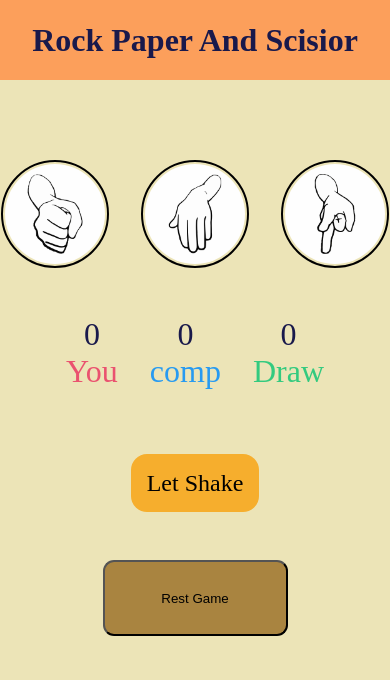
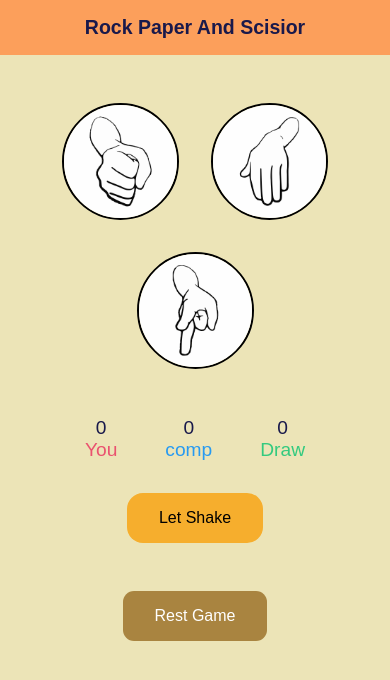
Before and after one commit to Kiranthakurcoder/stone-paper-scissors, a plain HTML site: page index.html in a window 390 px wide. Drawn offline with Linux system fonts and the light colour scheme.

Commit message:
Update style.css

```diff
--- a/style.css
+++ b/style.css
@@ -1,150 +1,94 @@
-*{
-    margin:0;
-    padding:0;
+* {
+  margin: 0;
+  padding: 0;
+  box-sizing: border-box;
   text-align: center;
 }
 
-body{
-    /* background-color:#FC9F5B; */
-    background-color: #ECE4B7;
-    color: aliceblue;
+body {
+  background-color: #ece4b7;
+  color: #19194b;
+  font-family: sans-serif;
+}
 
+h1 {
+  background-color: #fc9f5b;
+  padding: 1rem;
+  font-size: 5vw;
 }
-h1{
-    background-color:#FC9F5B;
-    height: 5rem;
-    line-height: 5rem;
-    color: #19194b;
+
+.choises {
+  display: flex;
+  flex-wrap: wrap;
+  justify-content: center;
+  align-items: center;
+  gap: 2rem;
+  margin-top: 3rem;
 }
-.choice :hover{
 
-    /* opacity: 0.5; */
+.choice {
+  width: 30vw;
+  max-width: 170px;
+  aspect-ratio: 1/1;
+  border-radius: 50%;
+  border: 2px solid black;
+  display: flex;
+  justify-content: center;
+  align-items: center;
+  transition: all 0.3s ease;
+}
+
+.choice:hover {
+  box-shadow: 0 0 15px #dd07f5;
+  background-color: brown;
   cursor: pointer;
-    background-color: brown;
 }
 
 .choice:active {
-    transform: scale(0.9); /* Scale down for zoom-out effect */
+  transform: scale(0.9);
 }
-.choice{
-    height: 170px;
-    width: 170px;
+
+img {
+  width: 100%;
+  height: 100%;
   border-radius: 50%;
+  object-fit: cover;
+}
+
+.score-card {
   display: flex;
   justify-content: center;
   align-items: center;
-    border: 2px solid black;
-
-
+  gap: 3rem;
+  font-size: clamp(1.2rem, 4vw, 2rem);
+  margin-top: 3rem;
 }
 
-.choice:hover{
-    box-shadow: 1px 1px 19px 17px #dd07f5;
-
+.msg-container {
+  margin-top: 2rem;
 }
 
-
-img{
-    height: 166px;
-    width: 166px;
-    object-fit: cover;
-    border-radius: 50%;
+#msg {
+  background-color: #f6ae2d;
+  color: black;
+  padding: 1rem 2rem;
+  font-size: clamp(1rem, 4vw, 2rem);
+  border-radius: 16px;
+  display: inline-block;
 }
 
-.choises{
-
-    display: flex;
-
-    justify-content: center;
-    align-items: center;
-    gap: 3rem;
-    margin-top: 5rem;
-
-    border-radius:4px;
-    /* border: 2px solid black; */
+#reset-btn {
+  background-color: #a98440;
+  color: white;
+  padding: 1rem 2rem;
+  border: none;
+  border-radius: 11px;
+  margin: 3rem auto;
+  font-size: 1rem;
 }
 
-.score-card{
-display: flex;
-justify-content: center;
-align-items: center;
-gap: 4rem;
-font-size: 2rem;
-margin-top: 3rem;
-color: #19194b;
-
-}
-
-.msg-container{
-margin-top: 5rem;
-border-radius: 4px;
-}
-
-#msg{
-
-    background-color: #F6AE2D;
-    font-size: 2rem;
-    padding: 1rem;
-    color: black;
-    display: inline;
-
-    border-radius: 16px;
-
-
-}
-
-#reset-btn{
-    background-color: #a98440;
-    height: 76px;
-    width: 185px;
-    border-radius: 11px;
-
-    margin: 63px;
-
-}
-#reset-btn:hover{
+#reset-btn:hover {
   cursor: pointer;
   background-color: greenyellow;
   color: #dd07f5;
-
 }
-
-
-
-/* For small screens like mobile */
-@media (max-width: 600px) {
-    .choises {
-
-        gap: 1rem;
-    }
-    .choice {
-        height: 100px;
-        width: 100px;
-    }
-    img {
-        height: 80px;
-        width: 80px;
-    }
-    .score-card {
-
-        gap: 2rem;
-    }
-    #msg {
-        font-size: 1.5rem;
-    }
-}
-
-/* For medium screens like tablets */
-@media (max-width: 1024px) {
-    .choises {
-        gap: 2rem;
-    }
-    .choice {
-        height: 104px;
-        width: 104px;
-    }
-    img {
-        height: 100px;
-        width: 100px;
-    }
-}
```
Lines whose indentation alone changed are shown as unchanged.
